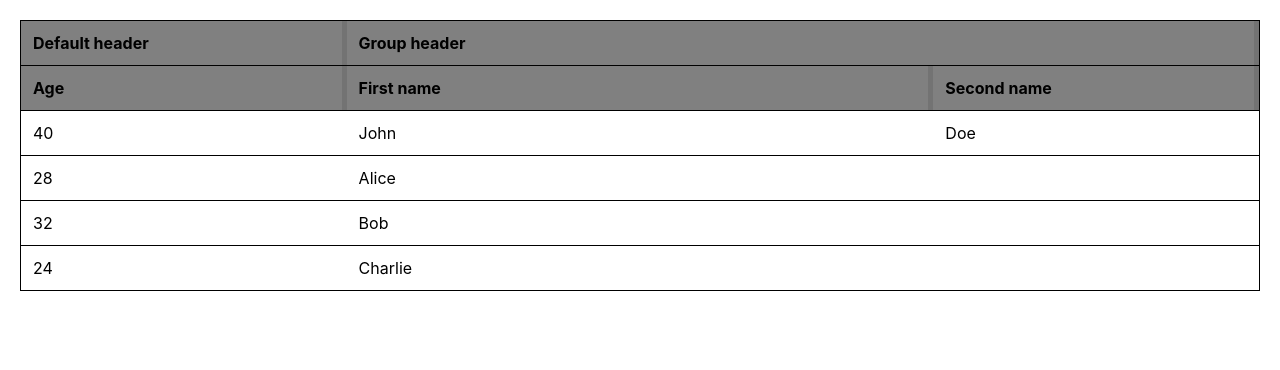
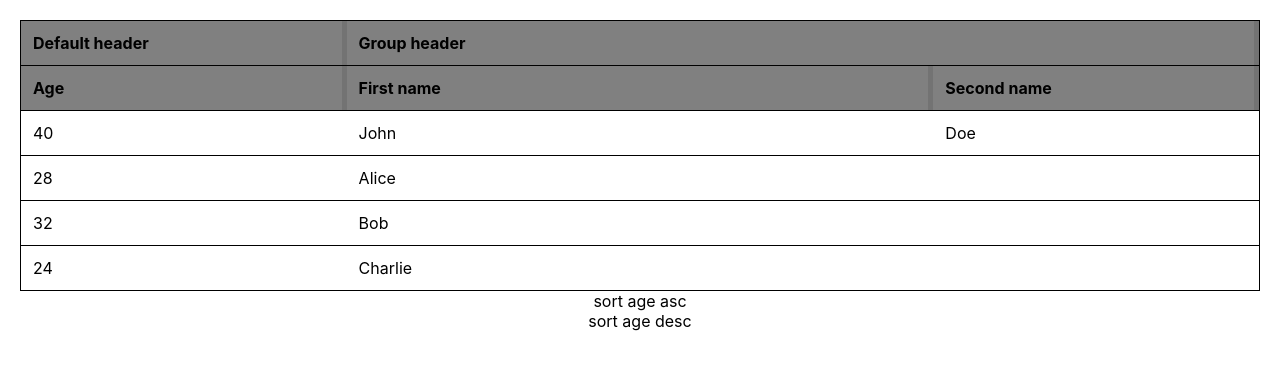
Before and after one commit to deadf15h/tables-example, a React (Create React App) app: page / in a window 1280 px wide. Shown: the top 370 px of the page. Built offline with nearby package versions, Linux system fonts and the light colour scheme.

Commit message:
feat(TanstackTable): sort add

```diff
--- a/src/App.tsx
+++ b/src/App.tsx
@@ -1,10 +1,10 @@
 import "./App.css";
-import Table from "./component/table/table.component";
+import TanstackTable from "./component/tanstack-table/tanstack-table.component";
 
 function App() {
   return (
     <div className="App">
-      <Table />
+      <TanstackTable />
     </div>
   );
 }
--- a/src/component/table/table.component.tsx
+++ b/src/component/tanstack-table/tanstack-table.component.tsx
@@ -2,8 +2,10 @@ import {
   useReactTable,
   getCoreRowModel,
   flexRender,
+  getSortedRowModel,
 } from "@tanstack/react-table";
-import "./table.component.css";
+import "./tanstack-table.component.css";
+import { useState } from "react";
 
 const data = [
   { firstName: "John", age: 40, secondName: "Doe" },
@@ -26,18 +28,34 @@ const columns = [
   },
 ];
 
-const Table = () => {
+const TanstackTable = () => {
+  const [sorting, setSorting] = useState<{ id: string; desc: boolean }[]>([]);
+
   const table = useReactTable({
     columns,
     data,
     getCoreRowModel: getCoreRowModel(),
     columnResizeMode: "onChange",
+    state: {
+      sorting,
+    },
+    onSortingChange: setSorting,
+    getSortedRowModel: getSortedRowModel(),
   });
 
-  console.log("table:", table);
-  console.log("table.getAllColumns: ", table.getAllColumns());
-  console.log("table.getHeaderGroups: ", table.getHeaderGroups());
-  console.log("table.getRowModel()", table.getRowModel());
+  // console.log("table:", table);
+  // console.log("table.getAllColumns: ", table.getAllColumns());
+  // console.log("table.getHeaderGroups: ", table.getHeaderGroups());
+  // console.log("table.getRowModel()", table.getRowModel());
+  // console.log("sorting: ", table.getState().sorting);
+
+  const setSortAgeDesc = () => {
+    setSorting([{ id: "age", desc: true }]);
+  };
+
+  const setSortAgeAsc = () => {
+    setSorting([{ id: "age", desc: false }]);
+  };
 
   return (
     <div className="table-container">
@@ -46,7 +64,10 @@ const Table = () => {
 
         <thead>
           {table.getHeaderGroups().map((headerGroup) => (
-            <tr key={headerGroup.id}>
+            <tr
+              key={headerGroup.id}
+              onClick={() => setSorting([{ id: "age", desc: false }])}
+            >
               {headerGroup.headers.map((header) => (
                 <th
                   key={header.id}
@@ -85,8 +106,16 @@ const Table = () => {
           ))}
         </tbody>
       </table>
+
+      <div className="" onClick={setSortAgeAsc}>
+        sort age asc
+      </div>
+
+      <div className="" onClick={setSortAgeDesc}>
+        sort age desc
+      </div>
     </div>
   );
 };
 
-export default Table;
+export default TanstackTable;
```
Also changed, not shown: src/component/tanstack-table/tanstack-table.component.css (renamed from src/component/table/table.component.css).
